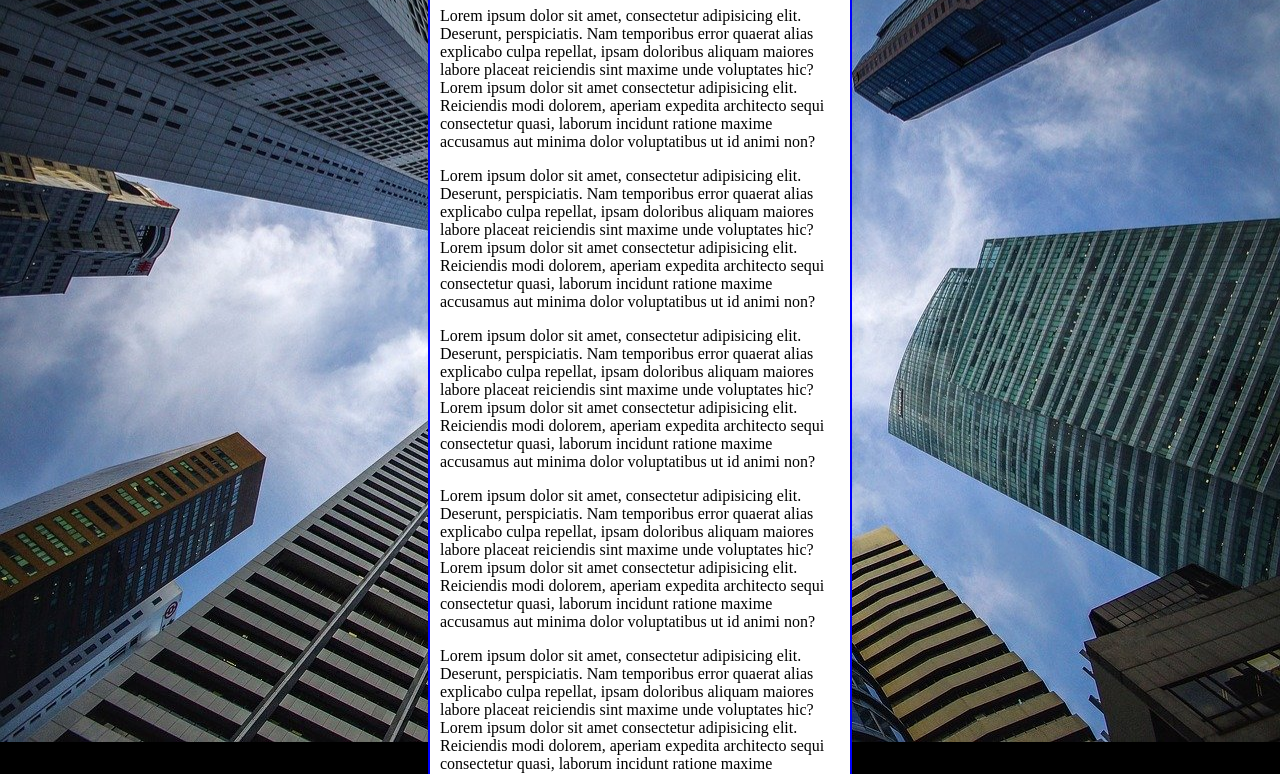
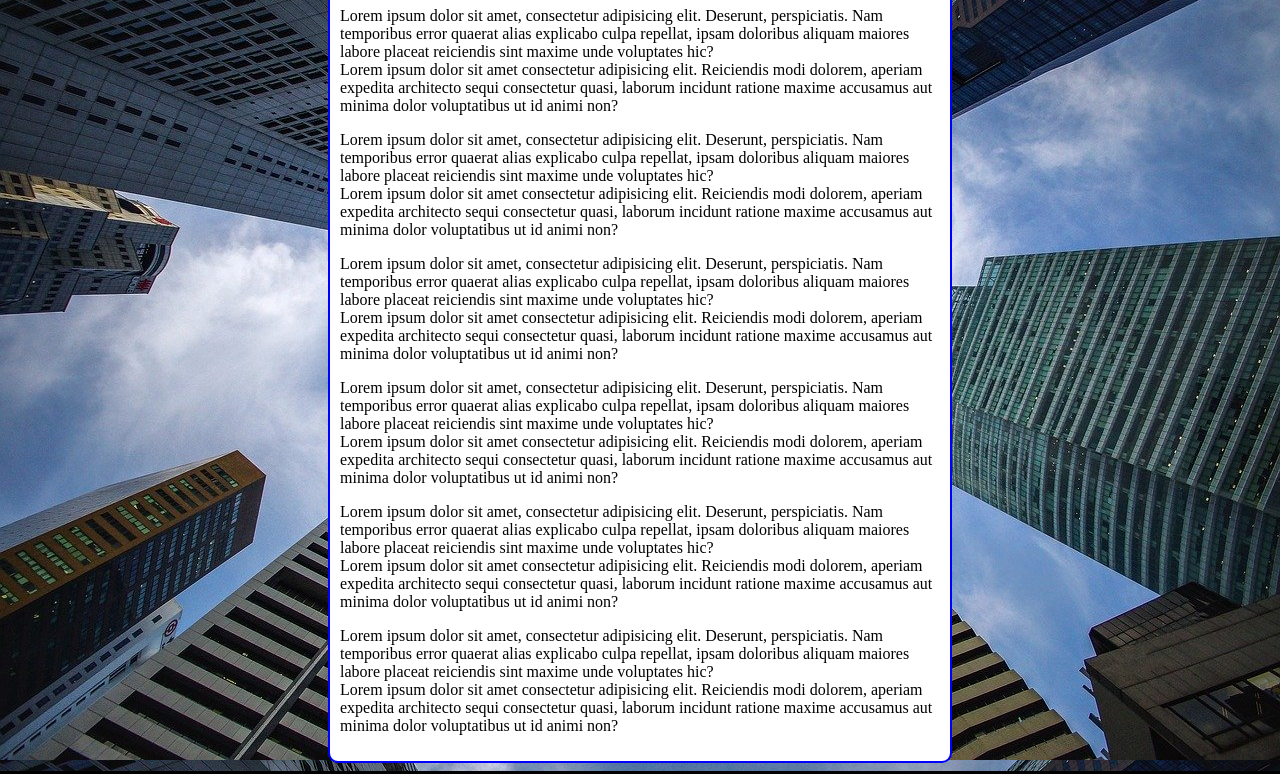
Before and after one commit to joelfaustino/html-css, a plain HTML site: page exercicios/módulo 3/ex 022/fundo006.html in a window 1280 px wide. Shown: the part 93-867 px from the top of the page. Drawn offline with Linux system fonts and the light colour scheme.

Commit message:
atualizações novas

```diff
--- a/exercicios/módulo 3/ex 022/fundo006.html
+++ b/exercicios/módulo 3/ex 022/fundo006.html
@@ -3,20 +3,36 @@
 <head>
     <meta charset="UTF-8">
     <meta name="viewport" content="width=device-width, initial-scale=1.0">
-    <title>Test de imagem de fundo</title>
+    <title>Fundo fixo de tela</title>
 
     <style>
         body{
+
+            /*
+
             height: 100vh;
             background-color: black;
             background-image: url('imagens/wallpaper002.jpg');
             background-size: cover;
             background-position: center center;
             background-repeat: no-repeat;
+            background-attachment: fixed;
+
+            */
+
+            /* SHORTHAND - BACKGROUND
+                color > image > position > repeat > / size > attachment
+
+            */
+
+            background: black url('imagens/wallpaper002.jpg') no-repeat center center / cover fixed;
+
+
+
         }
         main{
             background-color: #fff;
-            width: 400px;
+            max-width: 600px;
             padding: 10px;
             margin: auto;
             border: 2px solid blue;
```
